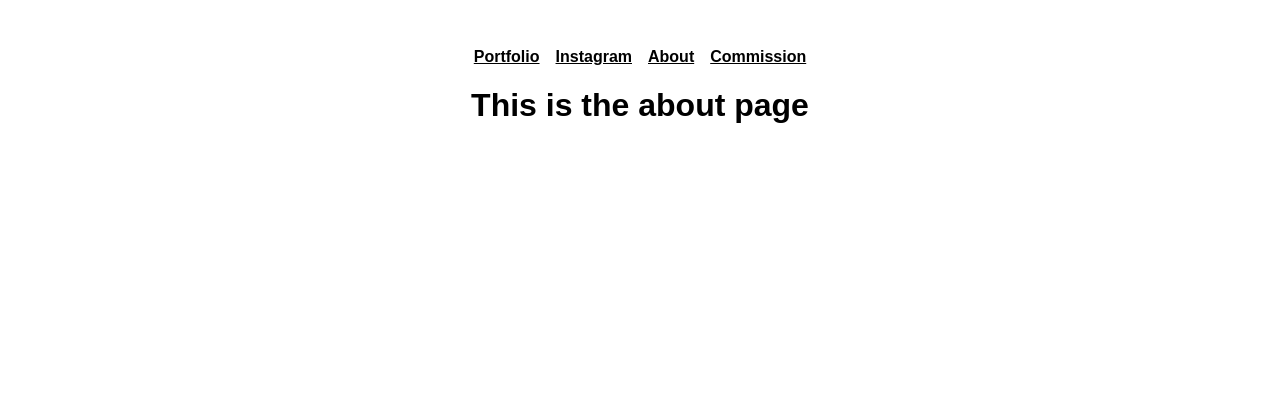
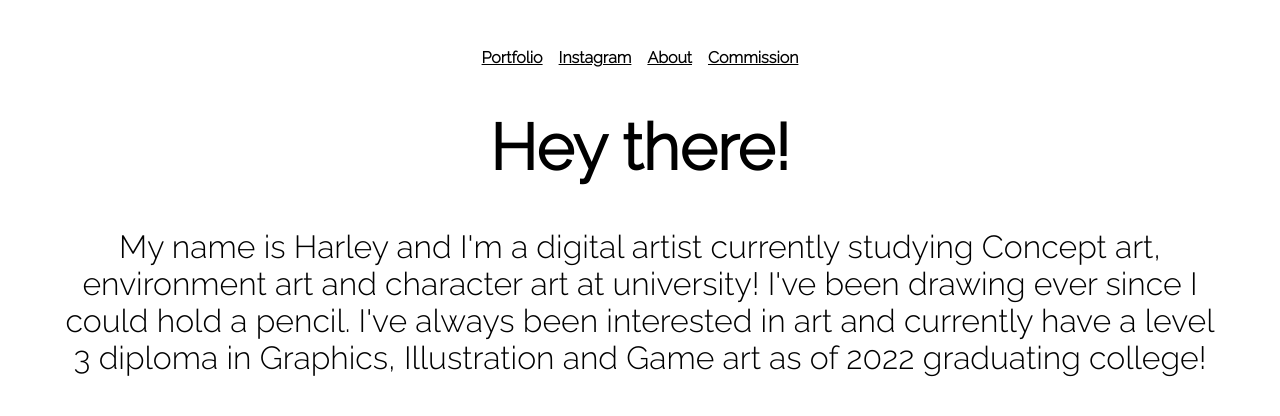
Before and after one commit to Joecey/mooki_commission_website, a Next.js app: page /about in a window 1280 px wide. Shown: the top 416 px of the page. Built offline with nearby package versions, Linux system fonts and the light colour scheme.

Commit message:
added new font and added template text

```diff
--- a/app/about/page.js
+++ b/app/about/page.js
@@ -1,7 +1,15 @@
 export default function AboutPage() {
 	return (
 		<div>
-			<h1>This is the about page</h1>
+			<h1>Hey there!</h1>
+			<p>
+				My name is Harley and I'm a digital artist currently studying
+				Concept art, environment art and character art at university!
+				I've been drawing ever since I could hold a pencil. I've always
+				been interested in art and currently have a level 3 diploma in
+				Graphics, Illustration and Game art as of 2022 graduating
+				college!
+			</p>
 		</div>
 	);
 }
--- a/app/globals.css
+++ b/app/globals.css
@@ -1,3 +1,5 @@
+@import url("https://fonts.googleapis.com/css2?family=Merriweather:wght@700&family=Raleway:wght@300&display=swap");
+
 * {
 	box-sizing: border-box;
 }
@@ -7,10 +9,20 @@ body {
 	padding: 0;
 	margin: 0;
 	/* list font priority */
-	font-family: Arial, Helvetica, sans-serif, BlinkMacSystemFont, Segoe UI,
-		Roboto, Oxygen, Ubuntu, Cantarell, Fira Sans, Droid Sans, Helvetica Neue,
+	font-family: "Raleway", sans-serif, BlinkMacSystemFont, Segoe UI, Roboto,
+		Oxygen, Ubuntu, Cantarell, Fira Sans, Droid Sans, Helvetica Neue,
 		sans-serif;
 	padding: 0 2rem;
+}
+
+h1 {
+	text-align: center;
+	font-size: 4rem;
+}
+
+p {
+	text-align: center;
+	font-size: 2rem;
 }
 
 a {
```
Also changed, not shown: app/commission/page.js (+8 -0 lines).
